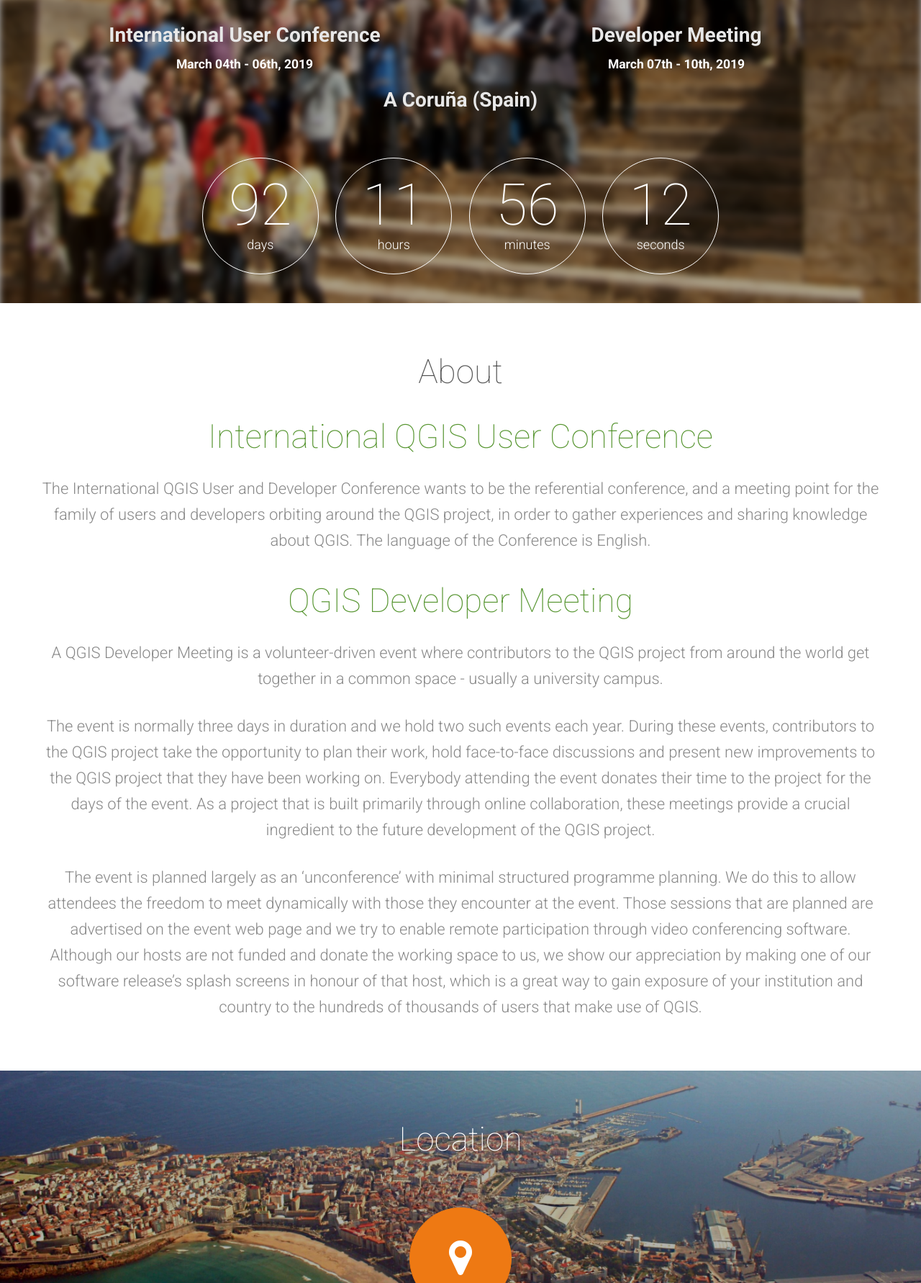
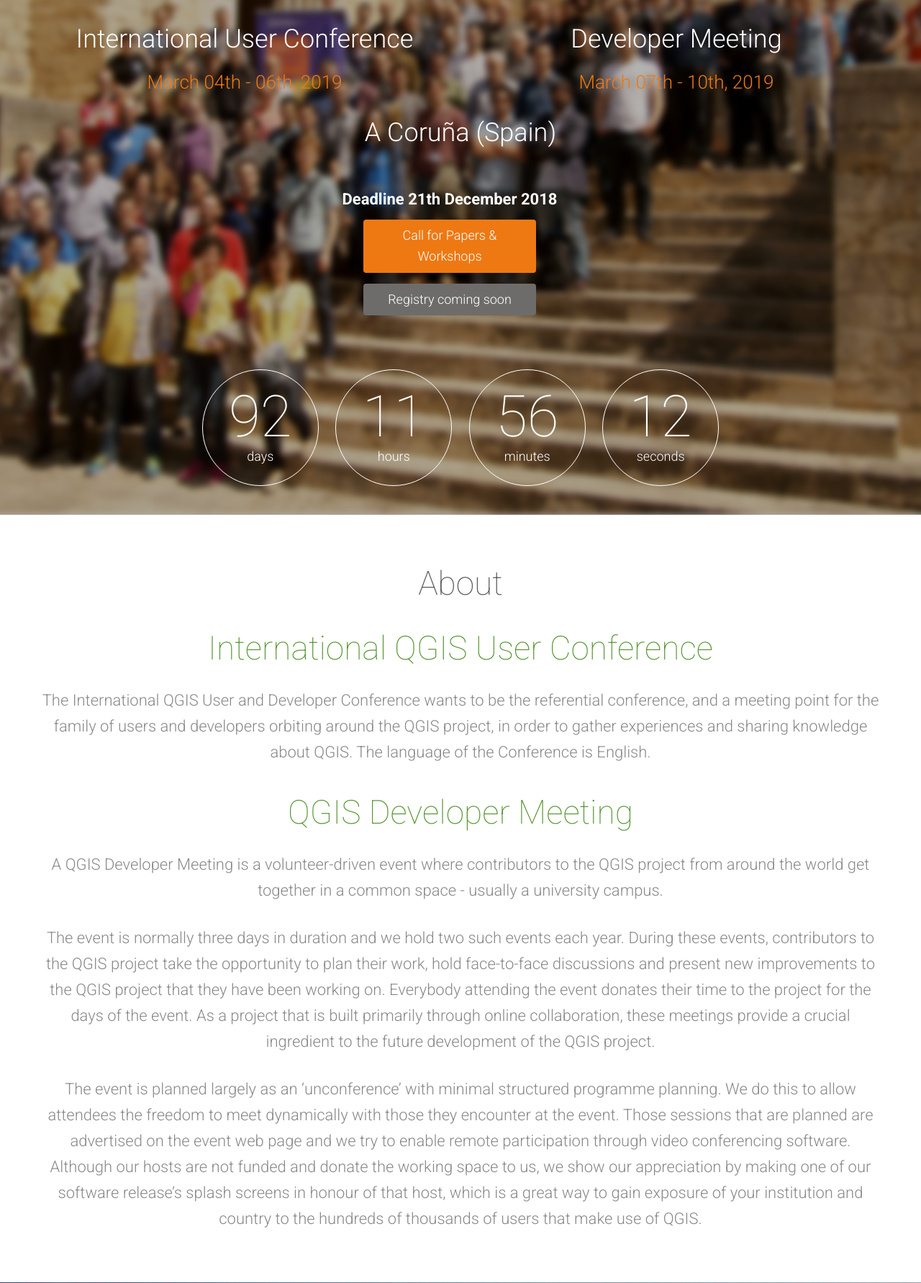
Before and after one commit to qgises/user_conf_2019_homepage, a PHP site: page / in a window 1280 px wide. Shown: the part 226-2008 px from the top of the page at 72% size. Run offline with PHP 8.4, Linux system fonts and the light colour scheme.

Commit message:
cambios finales y enlaces a formularios de comunications y workshops

```diff
--- a/assets/css/style.css
+++ b/assets/css/style.css
@@ -122,6 +122,20 @@
     color : #e8e8e8;
     font-size: 28px;
     font-weight: bold;
+}
+
+.landing-page h3 {
+    font-size: 36px;
+    font-weight: 300;
+    color: #FFF;
+    line-height: 50px;
+}
+
+.landing-page h4 {
+    font-size: 26px;
+    font-weight: 300;
+    color: #ee7913;
+    line-height: 50px;
 }
 
 .coming-soon p {
@@ -909,6 +923,13 @@
 
 /****** Botones ******/
 
+.botones-disabled {
+    background: #6e6c6a!important;
+    width: 240px!important;
+    margin-bottom: 15px!important;
+    font-size: 18px;
+}
+
 .botones {
     background: #ee7913!important;
     width: 240px!important;
--- a/assets/js/scripts.js
+++ b/assets/js/scripts.js
@@ -37,6 +37,25 @@
 			$('html, body').animate({scrollTop: scroll_to}, 1000);
 		}
 	});
+
+	$('#boton-cfp').on('click', function(e) {
+		e.preventDefault();
+		var element_class = $(this).attr('class');
+		var scroll_to = 0;
+
+		scroll_to = $(".cfp").offset().top;
+		$('html, body').animate({scrollTop: scroll_to}, 1000);
+	});
+
+	$('#boton-registry').on('click', function(e) {
+		e.preventDefault();
+		var element_class = $(this).attr('class');
+		var scroll_to = 0;
+
+		scroll_to = $(".register").offset().top;
+		$('html, body').animate({scrollTop: scroll_to}, 1000);
+	});
+
 
     /*
         Background slideshow
--- a/index.html
+++ b/index.html
@@ -68,11 +68,11 @@
         </div>
 
         <div class="row">
-          <div class="span6">
+          <div class="span6 landing-page">
             <h3>International User Conference</h2>
             <h4>March 04th - 06th, 2019</h3>
           </div>
-          <div class="span6">
+          <div class="span6 landing-page">
             <h3>Developer Meeting</h2>
             <h4>March 07th - 10th, 2019</h3>
           </div>
@@ -80,8 +80,15 @@
 
 
         <div class="row">
-          <div class="span12">
+          <div class="span12 landing-page">
             <h3>A Coruña (Spain)</h3>
+            <div class="row">
+              <p> <b>Deadline 21th December 2018</b></p>
+              <a id="boton-cfp" class="button botones" href="#" >Call for Papers & Workshops</a>
+            </div>
+            <div class="row">
+              <a id="boton-registry" class="button botones-disabled" href="#" >Registry coming soon</a>
+            </div>
             <div class="timer">
               <div class="days-wrapper"> <span class="days"></span> <br> days </div>
               <div class="hours-wrapper"> <span class="hours"></span> <br> hours </div>
@@ -150,7 +157,7 @@
         <h4>International User Conference</h2>
         <h5>March 04th - 06th, 2019</h3>
         <div class="row">
-          <a class="button botones" href="http://qgis.org" target="_blank">Register</a>
+          <a class="button botones-disabled" href="#" >Registration coming soon</a>
         </div>
 
         <br/>
```
